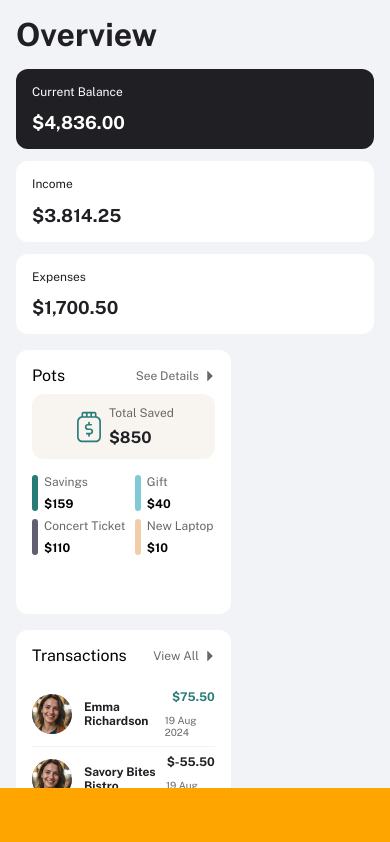
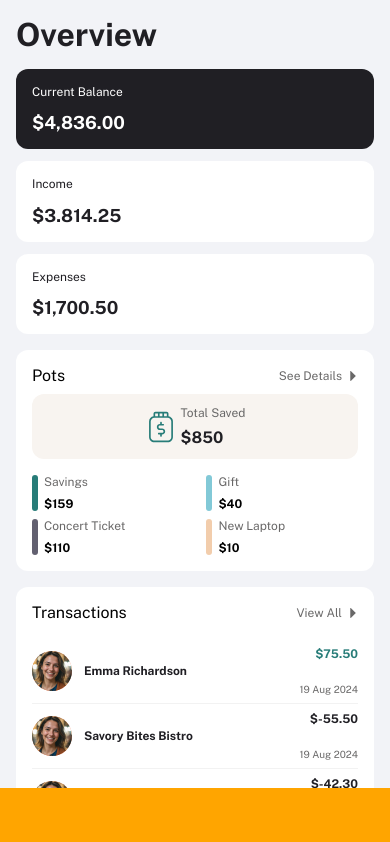
Before and after one commit to kwe92/personal-finance-app, a React (Create React App) app: page /home/Overview in a window 390 px wide. Shown: the top 842 px of the page. Built offline with nearby package versions, Linux system fonts and the light colour scheme.

Commit message:
refact: removed static gaps and ensured responsiveness

```diff
--- a/src/features/overview/components/css/overview_pots_transaction_section.css
+++ b/src/features/overview/components/css/overview_pots_transaction_section.css
@@ -3,4 +3,13 @@
     flex-direction: column;
     width: 60%;
     height: 100%;
+    gap: 24px;
 }
+
+@media(max-width: 1200px){
+    .overview-pots-transaction-section-container{
+    height: auto;
+    width: auto;
+    gap: 16px;
+    }
+}
--- a/src/features/overview/components/overview_pots_transaction_section.tsx
+++ b/src/features/overview/components/overview_pots_transaction_section.tsx
@@ -1,4 +1,3 @@
-import { GapH24 } from "../../../app/constants/reusable";
 import "./css/overview_pots_transaction_section.css";
 import OverviewPotsSection from "./overview_pots_section";
 import OverviewTransactionsSection from "./overview_transactions_section";
@@ -8,8 +7,6 @@ const OverviewPotsTransactionSection = (): JSX.Element => {
     <div className="overview-pots-transaction-section-container">
       <OverviewPotsSection />
 
-      <GapH24 />
-
       <OverviewTransactionsSection />
     </div>
   );
```
